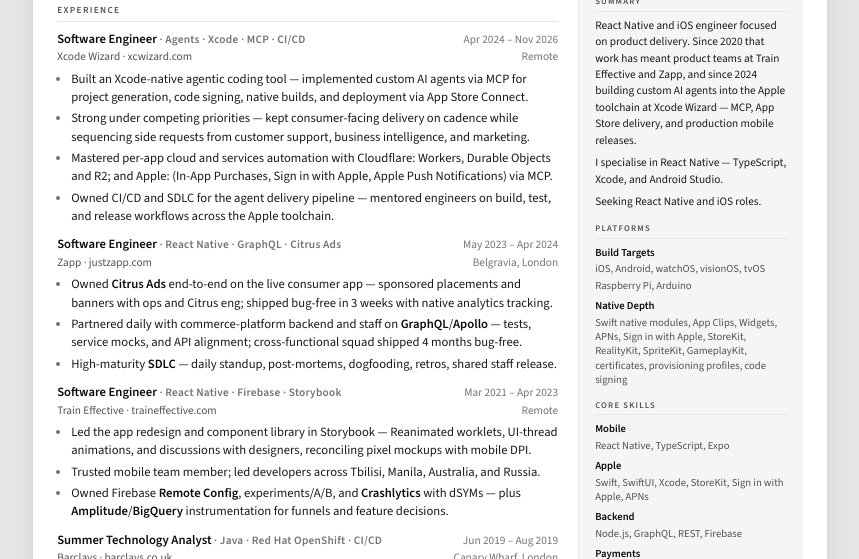
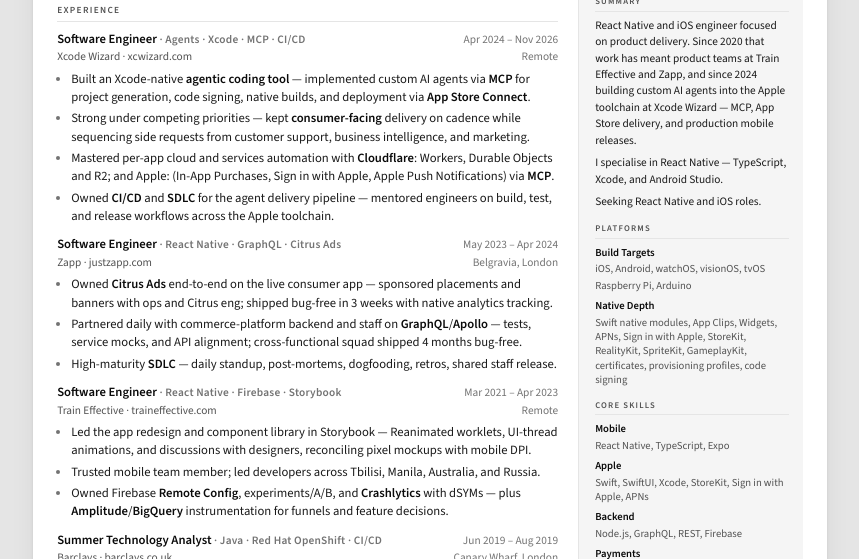
Before and after one commit to TSB1999/CV, a plain HTML site: page index.html in a window 1280 px wide. Shown: the part 241-800 px from the top of the page, without its empty margins (210-1069 px from the left). Drawn offline with nearby package versions, Linux system fonts and the light colour scheme.

Commit message:
Bold key terms in the Xcode Wizard experience bullets.

```diff
--- a/index.html
+++ b/index.html
@@ -1160,10 +1160,10 @@
                 <span class="cv-role__loc">Remote</span>
               </div>
               <ul class="cv-role__list">
-                <li>Built an Xcode-native agentic coding tool — implemented custom AI agents via MCP for project generation, code signing, native builds, and deployment via App Store Connect.</li>
-                <li>Strong under competing priorities — kept consumer-facing delivery on cadence while sequencing side requests from customer support, business intelligence, and marketing.</li>
-                <li>Mastered per-app cloud and services automation with Cloudflare: Workers, Durable Objects and R2; and Apple: (In-App Purchases, Sign in with Apple, Apple Push Notifications) via MCP.</li>
-                <li>Owned CI/CD and SDLC for the agent delivery pipeline — mentored engineers on build, test, and release workflows across the Apple toolchain.</li>
+                <li>Built an Xcode-native <strong>agentic coding tool</strong> — implemented custom AI agents via <strong>MCP</strong> for project generation, code signing, native builds, and deployment via <strong>App Store Connect</strong>.</li>
+                <li>Strong under competing priorities — kept <strong>consumer-facing</strong> delivery on cadence while sequencing side requests from customer support, business intelligence, and marketing.</li>
+                <li>Mastered per-app cloud and services automation with <strong>Cloudflare</strong>: Workers, Durable Objects and R2; and Apple: (In-App Purchases, Sign in with Apple, Apple Push Notifications) via <strong>MCP</strong>.</li>
+                <li>Owned <strong>CI/CD</strong> and <strong>SDLC</strong> for the agent delivery pipeline — mentored engineers on build, test, and release workflows across the Apple toolchain.</li>
               </ul>
             </article>
 
```
Also changed, not shown: tobi-bey-cv.html (+4 -4 lines), 1 other file.
